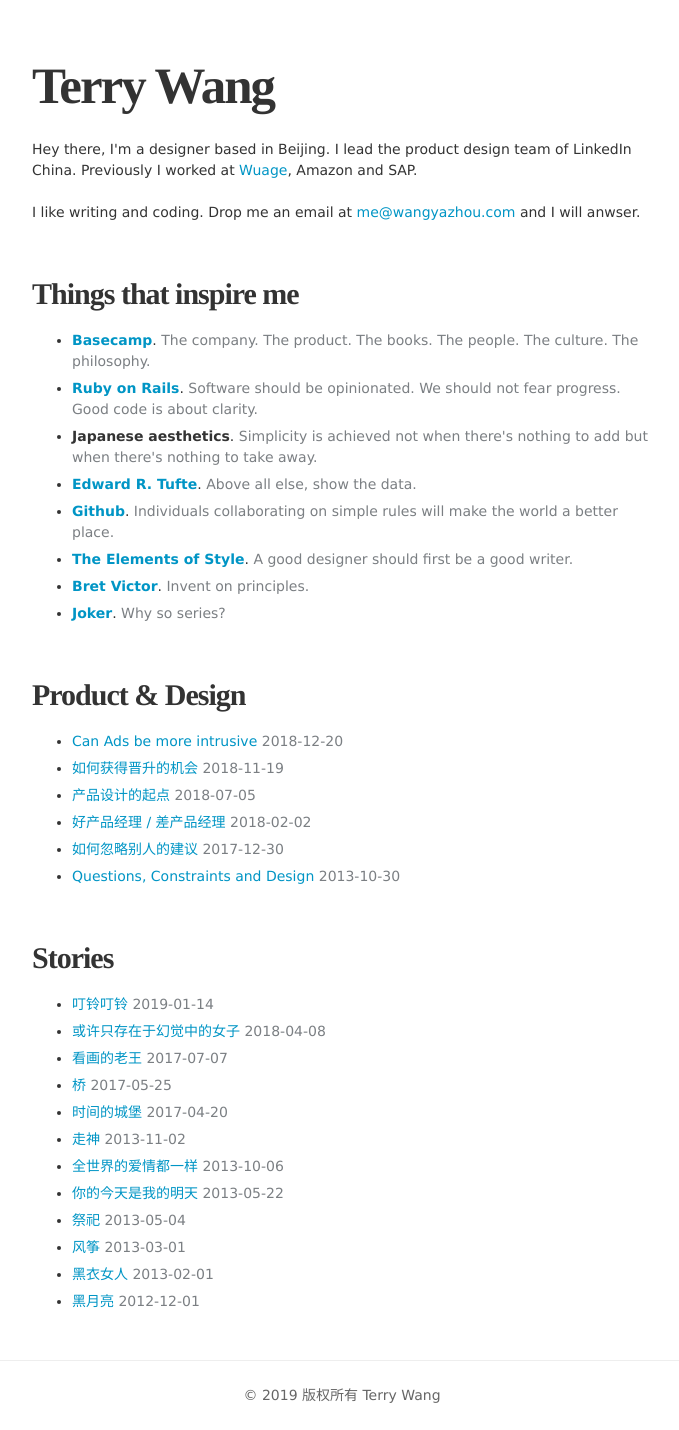
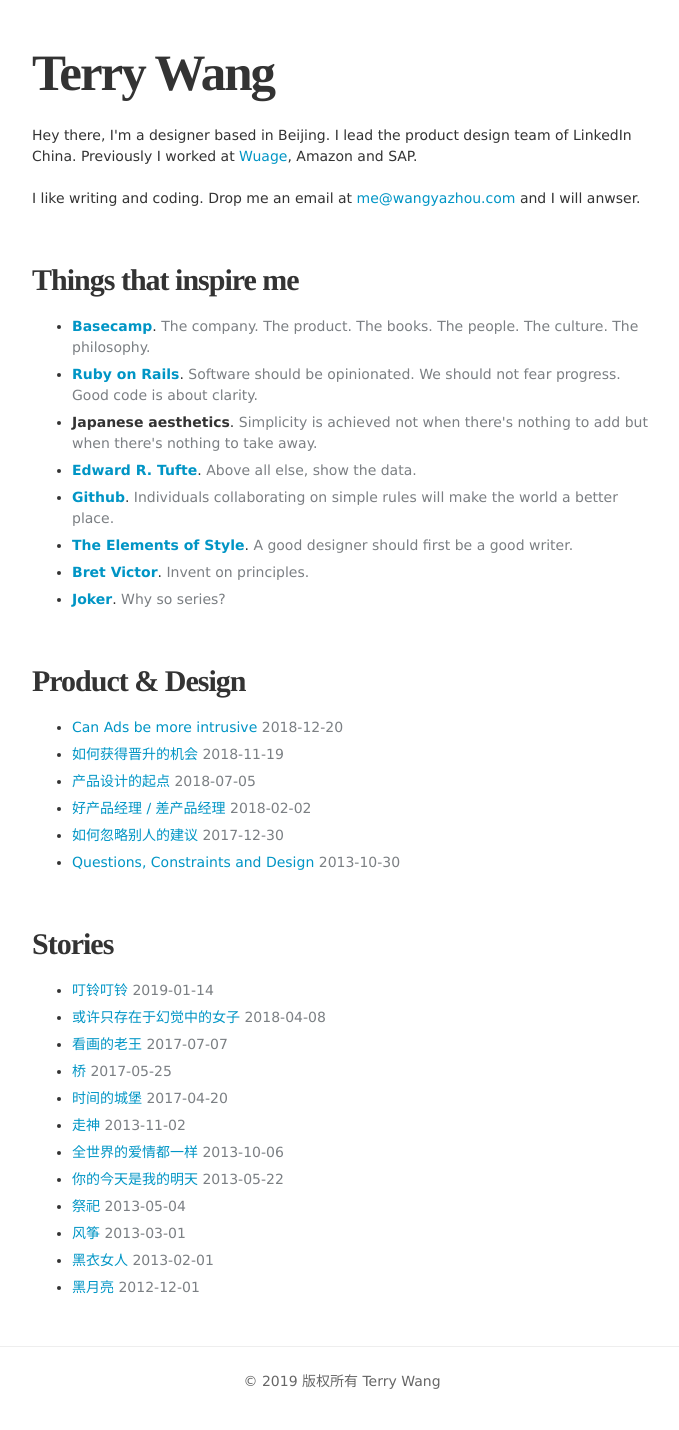
Before and after one commit to lvterry/lvterry.github.io, a Jekyll site: the page built from index.html, in a window 1280 px wide. Shown: the whole page, without its empty margins (298-977 px from the left). Built offline with Jekyll 4.4.1, drawn with Linux system fonts in a browser that asks for light colours.

Commit message:
tweak style

```diff
--- a/assets/css/style.css
+++ b/assets/css/style.css
@@ -5,7 +5,9 @@
   /*text-rendering: optimizeLegibility;
   -webkit-font-smoothing: antialiased;
   -moz-osx-font-smoothing: grayscale;*/
-  font: 14px/1.5 Verdana, Arial, Helvetica, sans-serif;
+  font-size: 14px;
+  font-family: Verdana, Arial, Helvetica, sans-serif;
+  line-height: 1.5;
   color: #333;
   background-color: #fff;
   padding: 0;
@@ -29,6 +31,10 @@
 
 a:hover {
   text-decoration: underline;
+}
+
+a:visited {
+  color: #bd00bd;
 }
 
 nav {
@@ -76,6 +82,8 @@
 h1 {
   font-size: 51px;
   letter-spacing: -2px;
+  line-height: 1;
+  margin-bottom: 0.5em;
 }
 
 h2 {
```
